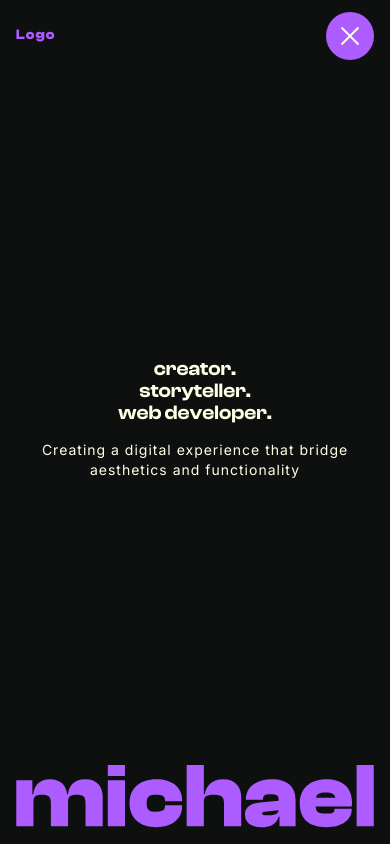
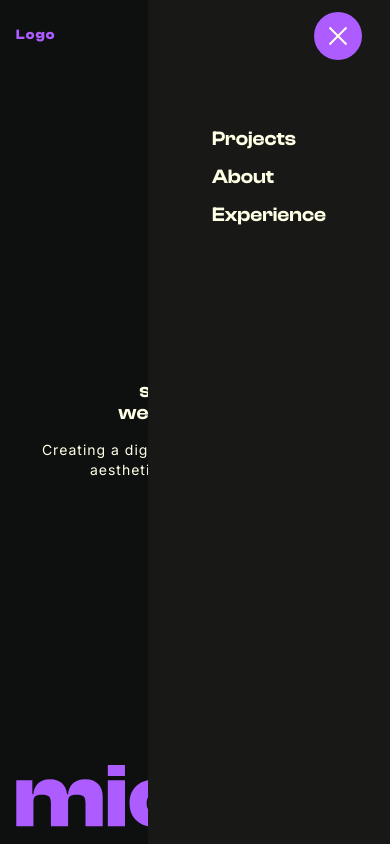
Before and after one commit to michaelcanonizado/michaelcanonizado, a Next.js app: page / in a window 390 px wide. Both pictures are taken after a click on the element 350 px from the left and 36 px from the top of the page. Shown: the top 844 px of the page. Built offline with nearby package versions, Linux system fonts and the light colour scheme.

Commit message:
feat: add side menu which renders links on <NavigationBar/>

```diff
--- a/src/app/_sections/navigation-bar/index.tsx
+++ b/src/app/_sections/navigation-bar/index.tsx
@@ -44,9 +44,7 @@ const NavigationBar = ({ className }: ComponentBaseProps) => {
             );
           })}
         </div>
-        <div className='block: md:hidden'>
-          <SideMenu />
-        </div>
+        <SideMenu links={links} className='block: md:hidden' />
       </nav>
     </header>
   );
--- a/src/app/_sections/navigation-bar/side-menu.tsx
+++ b/src/app/_sections/navigation-bar/side-menu.tsx
@@ -2,11 +2,17 @@
 
 import { useState } from 'react';
 
+import { cn } from '@/lib/utils';
+import { AnchorLinkType, ComponentBaseProps } from '@/types';
 import { motion, Variants } from 'framer-motion';
-import { cn } from '@/lib/utils';
-import { ComponentBaseProps } from '@/types';
+import AnchorLink from '@/components/anchor-link';
 
-const SideMenu = ({ className }: ComponentBaseProps) => {
+const SideMenu = ({
+  className,
+  links
+}: {
+  links: AnchorLinkType[];
+} & ComponentBaseProps) => {
   const [isOpen, setIsOpen] = useState(false);
 
   const hamburgerTVariants: Variants = {
@@ -29,13 +35,21 @@ const SideMenu = ({ className }: ComponentBaseProps) => {
   };
 
   return (
+    <div
+      className={cn(
+        'relative grid aspect-square h-full place-items-center',
+        className
+      )}
+    >
       <motion.div
+        whileTap={{
+          scale: 1.2
+        }}
         animate={isOpen ? 'open' : 'close'}
         onClick={() => setIsOpen(prev => !prev)}
-      className={cn(
-        'flex aspect-square flex-col items-center justify-center gap-[4px] rounded-full bg-brand p-[12px] hover:cursor-pointer',
-        className
-      )}
+        className={
+          'fixed top-[12px] z-50 flex aspect-square flex-col items-center justify-center gap-[4px] rounded-full bg-brand p-[12px] hover:cursor-pointer'
+        }
       >
         <motion.div
           variants={hamburgerTVariants}
@@ -46,6 +60,24 @@ const SideMenu = ({ className }: ComponentBaseProps) => {
           className='h-[2px] w-[24px] bg-foreground'
         />
       </motion.div>
+      {isOpen && (
+        <div className='fixed right-0 top-0 z-40 h-screen bg-muted'>
+          <div className='mt-xl flex flex-col gap-md px-xl py-xl'>
+            {links.map((link, index) => {
+              return (
+                <AnchorLink
+                  className='font-display text-[calc((20/16)*1rem)] font-[600] leading-[1.1] tracking-[calc((0/16)*1rem)] xs:!text-[calc((24/16)*1rem)]'
+                  key={index}
+                  target={link.id}
+                >
+                  {link.name}
+                </AnchorLink>
+              );
+            })}
+          </div>
+        </div>
+      )}
+    </div>
   );
 };
 
```
Lines whose indentation alone changed are shown as unchanged.
